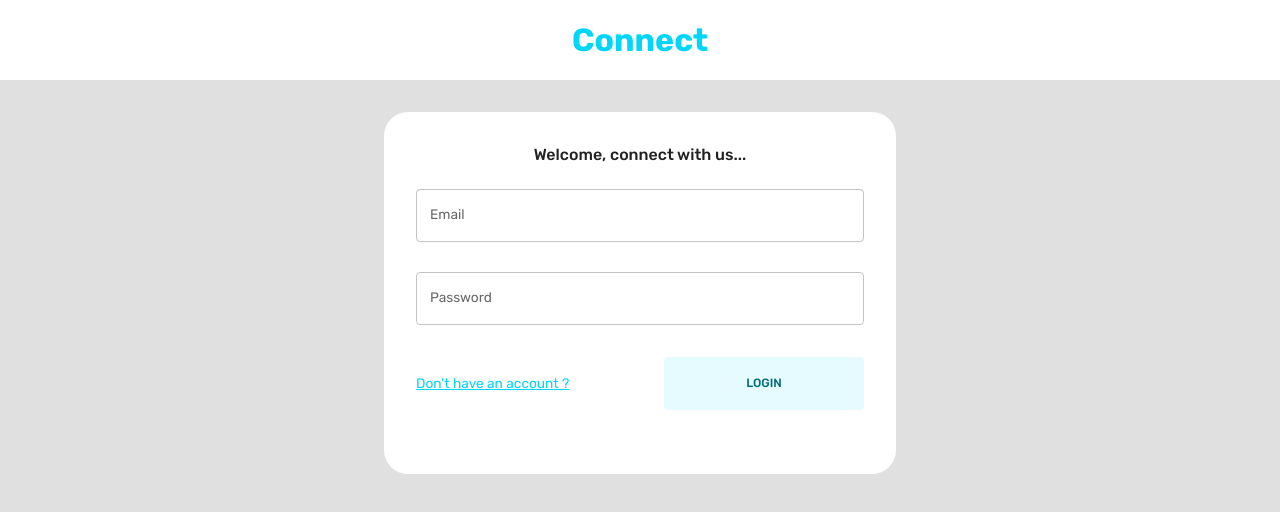
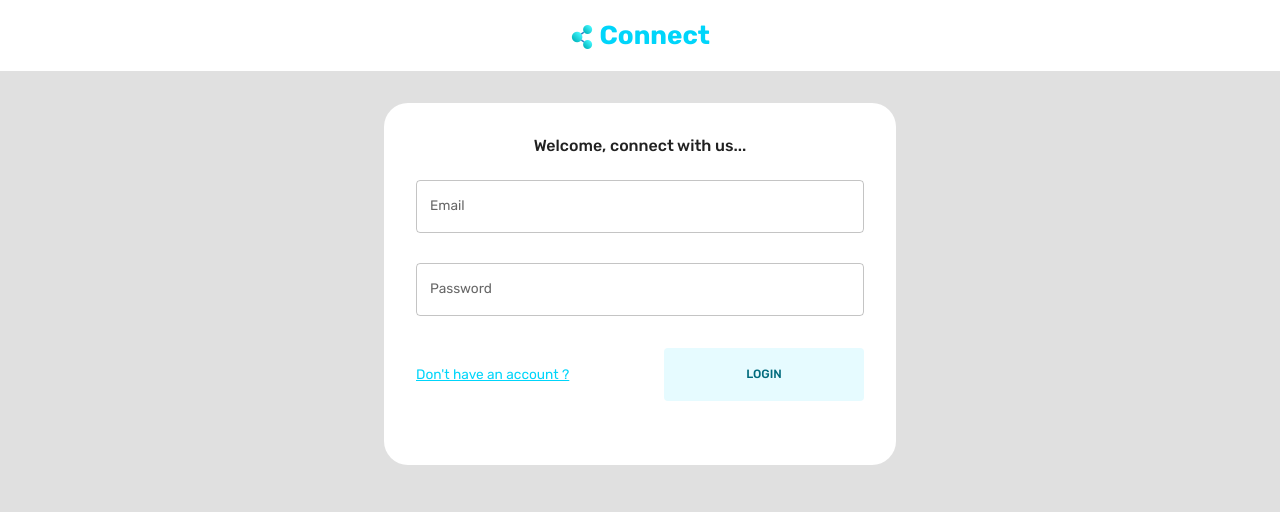
Before and after one commit to fazil088/Social-media-application, a React (Create React App) app in the folder client/: page /login in a window 1280 px wide. Shown: the top 512 px of the page. Built offline with nearby package versions, Linux system fonts and the light colour scheme.

Commit message:
application updated

```diff
--- a/client/src/Scenes/Navbar/index.jsx
+++ b/client/src/Scenes/Navbar/index.jsx
@@ -99,7 +99,7 @@ function Navbar() {
           color={theme.palette.primary.main}
           sx={{cursor:'default'}}
         >
-          Connect
+         Connect
         </Typography>
         {
           nonMobileScreens && (
--- a/client/src/Scenes/loginPage/index.jsx
+++ b/client/src/Scenes/loginPage/index.jsx
@@ -13,8 +13,8 @@ function LoginPage() {
         padding="1rem 5%"
         textAlign="center"
         backgroundColor= {theme.palette.background.alt}>
-        <Typography fontWeight="bold" fontSize="32px" color="primary">
-          Connect
+        <Typography fontWeight="bold" fontSize="26px" color="primary">
+          <img src="../assets/App-Logo.png" alt="" /> Connect
         </Typography>
       </Box>
       <Box display="flex" justifyContent="center" alignItems="center">
```
Also changed, not shown: client/public/assets/App-Logo.png.
